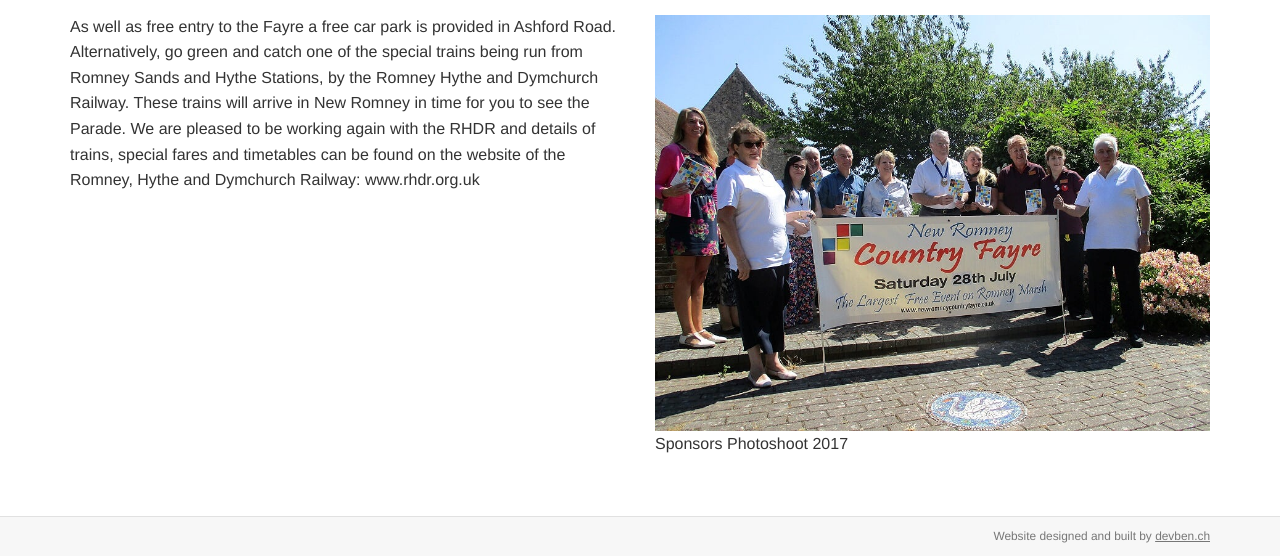
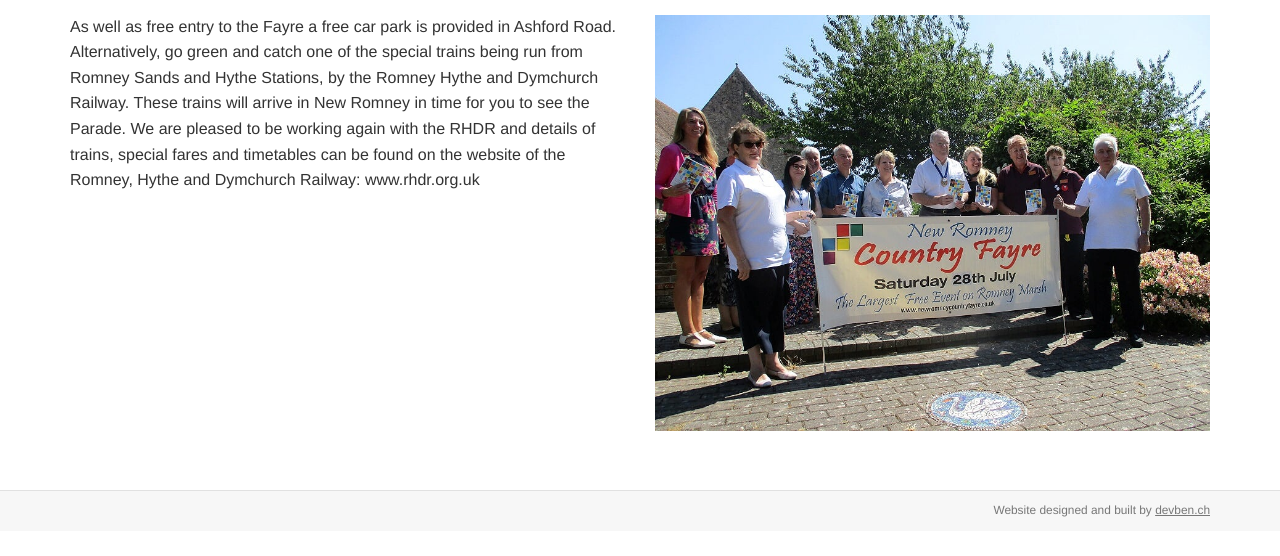
Before and after one commit to jodiedoubleday/newromney, a Jekyll site: the page built from index.md, in a window 1280 px wide. Shown: the part 588-1144 px from the top of the page. Built offline with Jekyll 4.4.1, drawn with Linux system fonts in a browser that asks for light colours; a script that is not in the unit is left out; after the commit the page ends 1119 px from its top, so only the background shows below that.

Commit message:
remove caption

```diff
--- a/_layouts/landing.html
+++ b/_layouts/landing.html
@@ -19,9 +19,6 @@
         </div>
         <figure>
           <img src="{{ site.baseurl }}/assets/images/uploads/new-romney-fayre-launch-2.jpg" alt="Sponsors Photoshoot" class="img-responsive">
-          <figcaption>
-            Sponsors Photoshoot 2017
-          </figcaption>
         </figure>
       </div>
     </div>
```
